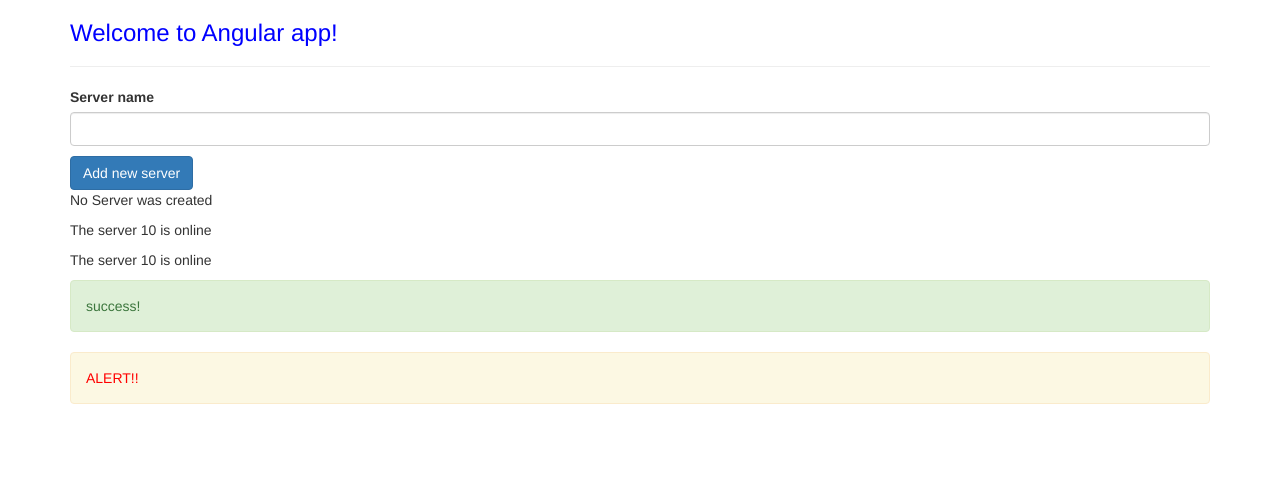
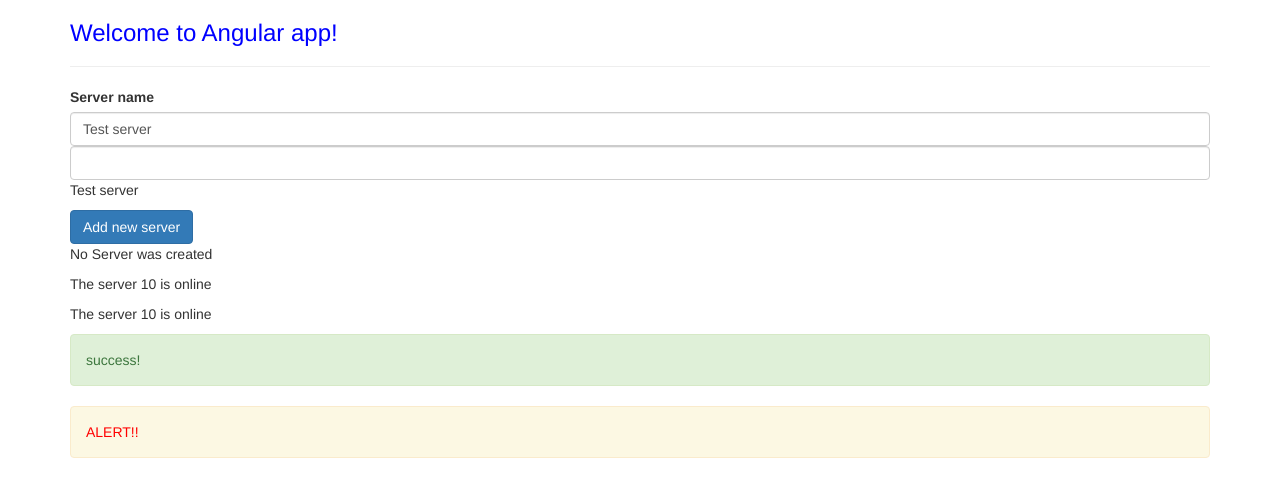
Before and after one commit to marcinsz/angular-first-app, an Angular app: page / in a window 1280 px wide. Shown: the top 496 px of the page. Built offline with nearby package versions, Linux system fonts and the light colour scheme.

Commit message:
Two way data binding

```diff
--- a/src/app/servers/servers.component.html
+++ b/src/app/servers/servers.component.html
@@ -1,6 +1,10 @@
 <label>Server name</label>
+
 <input type="text" class="form-control"
-  (input)="onUpdateServerName($event)" />
+  [(ngModel)]= " serverName " >
+
+<input type="text" class="form-control"
+  (input)="onUpdateServerName($event)" >
 <p>{{ serverName }}</p>
 
 <button class="btn btn-primary"
--- a/src/app/servers/servers.component.ts
+++ b/src/app/servers/servers.component.ts
@@ -8,7 +8,7 @@
 export class ServersComponent implements OnInit {
   allowNewServer = false;
   serverCreationStatus = 'No Server was created'
-  serverName: String = '';
+  serverName = 'Test server';
 
   constructor() {
     setTimeout(()=>{
```
